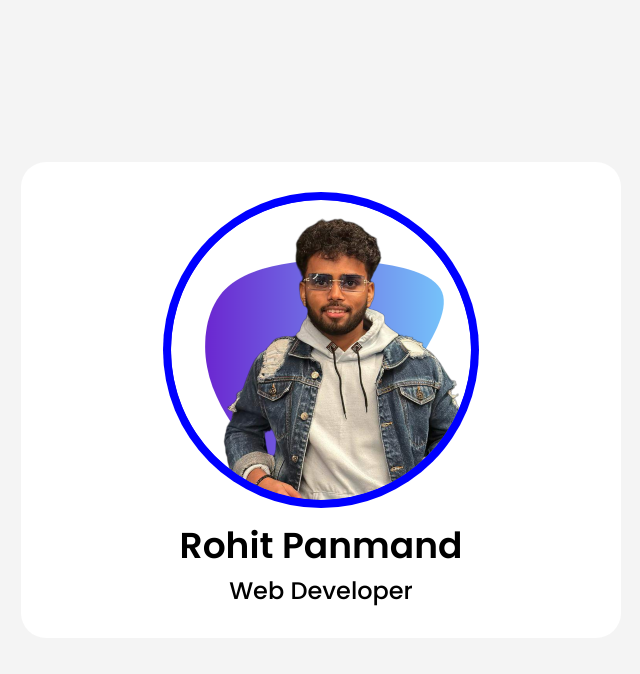
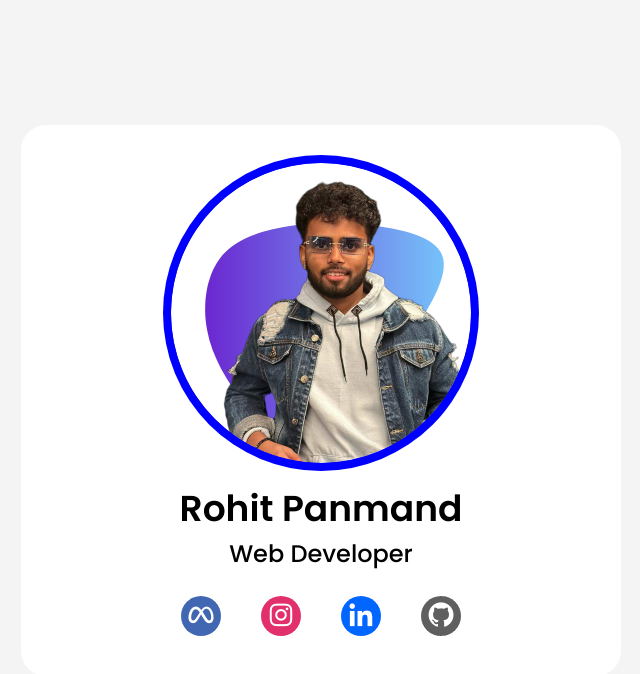
Before and after one commit to panmandrohit7/Profile-Card, a plain HTML site: page index.html in a window 1280 px wide. Shown: the whole page, without its empty margins (319-959 px from the left). Drawn offline with nearby package versions, Linux system fonts and the light colour scheme.

Commit message:
Added social buttons for the card

```diff
--- a/index.html
+++ b/index.html
@@ -31,6 +31,21 @@
         <span class="name">Rohit Panmand</span>
         <span class="job">Web Developer</span>
       </div>
+
+      <div class="socials">
+        <a href="#" style="background-color: #4267b2" class="link"
+          ><i class="bx bxl-meta"></i
+        ></a>
+        <a href="#" style="background-color: #e1306c" class="link"
+          ><i class="bx bxl-instagram"></i
+        ></a>
+        <a href="#" style="background-color: rgb(0, 102, 255)" class="link"
+          ><i class="bx bxl-linkedin"></i
+        ></a>
+        <a href="#" style="background-color: rgb(95, 95, 95)" class="link"
+          ><i class="bx bxl-github"></i
+        ></a>
+      </div>
     </div>
   </body>
 </html>
--- a/style.css
+++ b/style.css
@@ -59,3 +59,25 @@ body {
   font-size: 24px;
   font-weight: 500;
 }
+
+.socials {
+  display: flex;
+  align-items: center;
+  margin-top: 15px;
+  gap: 20px;
+}
+
+.link {
+  text-decoration: none;
+  margin: 10px;
+  height: 40px;
+  width: 40px;
+  background-color: aqua;
+  border-radius: 50%;
+  color: white;
+}
+
+a {
+  text-align: center;
+  font-size: 30px;
+}
```
